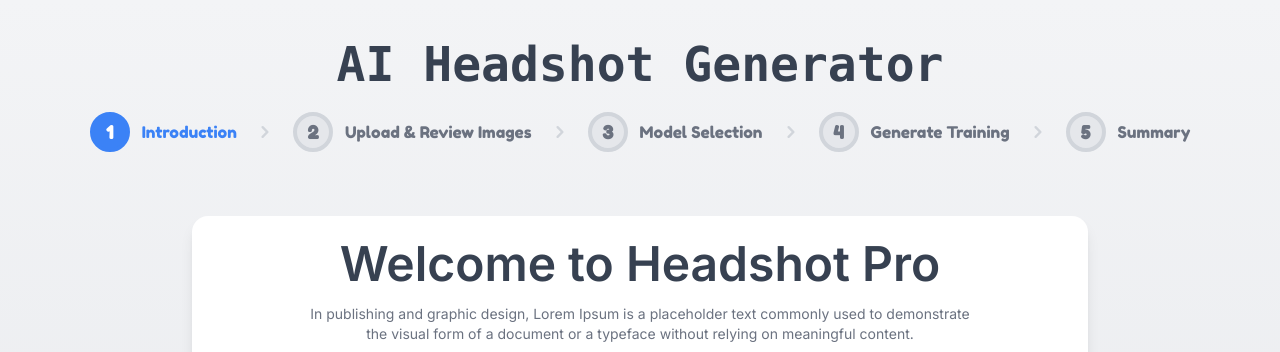
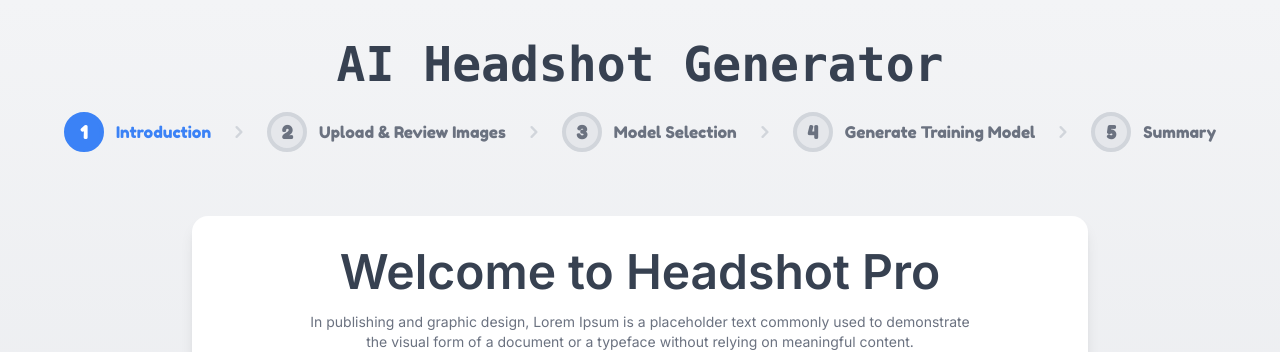
Before and after one commit to avahi-org/Professional-headshot, a React (Create React App) app in the folder professional-headshot-front/: page / in a window 1280 px wide. Shown: the top 352 px of the page. Built offline with nearby package versions, Linux system fonts and the light colour scheme.

Commit message:
small fixes in ui in step components

```diff
--- a/professional-headshot-front/src/components/Breadcrumb.js
+++ b/professional-headshot-front/src/components/Breadcrumb.js
@@ -8,7 +8,7 @@
       { id: 1, name: "Introduction" },
       { id: 2, name: "Upload & Review Images" },
       { id: 3, name: "Model Selection" },
-      { id: 4, name: "Generate Training" },
+      { id: 4, name: "Generate Training Model" },
       { id: 5, name: "Summary" },
     ],
     []
--- a/professional-headshot-front/src/components/Introduction.js
+++ b/professional-headshot-front/src/components/Introduction.js
@@ -9,7 +9,7 @@
 
   return (
     <div className="text-center bg-white shadow-lg p-6 max-w-4xl rounded-2xl mx-auto">
-      <h2 className="text-5xl text-gray-700 font-semibold font-inter mb-4">
+      <h2 className="text-5xl text-gray-700 font-semibold font-inter mt-2 mb-4">
         Welcome to Headshot Pro
       </h2>
       <div className="w-full flex justify-center items-center">
@@ -32,7 +32,7 @@
       </div>
       <button
         onClick={onNext}
-        className="bg-gradient-to-r from-green-400 via-blue-500 to-purple-600 text-white w-full font-sans py-2 px-4 rounded-2xl hover:from-green-500 hover:via-blue-600 hover:to-purple-700 transition mt-4 mb-2"
+        className="bg-gradient-to-r from-green-400 via-blue-500 to-purple-600 text-white w-full font-sans py-2 px-4 rounded-2xl hover:from-green-500 hover:via-blue-600 hover:to-purple-700 transition mt-2 mb-2"
       >
         Get Started
       </button>
--- a/professional-headshot-front/src/components/Preview.js
+++ b/professional-headshot-front/src/components/Preview.js
@@ -3,7 +3,7 @@
 
 const Preview = ({ images, onRemove, styles, onStyleChange }) => {
   return (
-    <div className="max-w-[52rem] mx-auto bg-white shadow-lg rounded-lg p-6 mt-6">
+    <div className="max-w-[70rem] mx-auto bg-white shadow-lg rounded-lg p-6 mt-8">
       <div className="grid grid-cols-3 gap-4">
         {images.map((image, index) => (
           <div key={index} className="relative group">
--- a/professional-headshot-front/src/components/ProgressBar.js
+++ b/professional-headshot-front/src/components/ProgressBar.js
@@ -8,7 +8,7 @@
   };
 
   return (
-    <div className="relative w-full bg-gray-200 rounded-full h-6 mb-4 overflow-hidden">
+    <div className="relative w-full bg-gray-200 rounded-full h-6 mb-6 overflow-hidden">
       <div
         className={`h-6 rounded-full transition-all duration-500 ${getColor()}`}
         style={{ width: `${progress}%` }}
```
